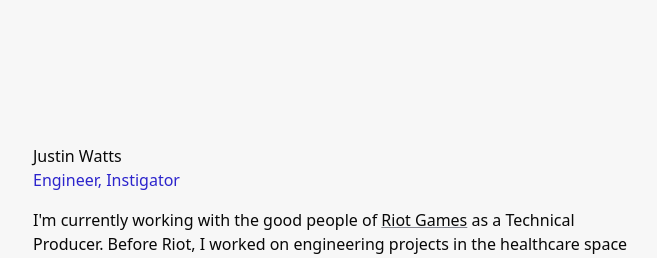
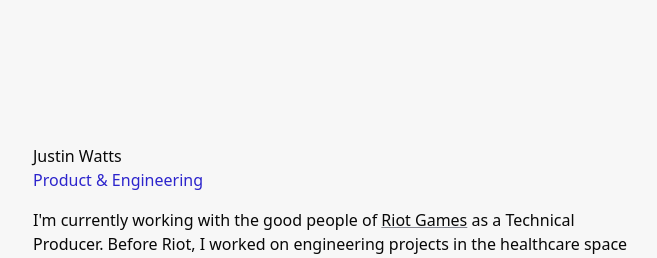
Before and after one commit to nanowatts/nanowatts.net.old, a Next.js app: page / in a window 1280 px wide. Shown: the top 258 px of the page, without its empty margins (301-958 px from the left). Built offline with nearby package versions, Linux system fonts and the light colour scheme.

Commit message:
Header update

```diff
--- a/components/header.js
+++ b/components/header.js
@@ -18,7 +18,7 @@ const Header = () => {
       </div>
         <h1 className="text-base font-medium">Justin Watts</h1>
         <h2 className="text-tertiary dark:text-darkTertiary">
-          Engineer, Instigator
+          Product & Engineering
         </h2>
     </div>
   )
```
